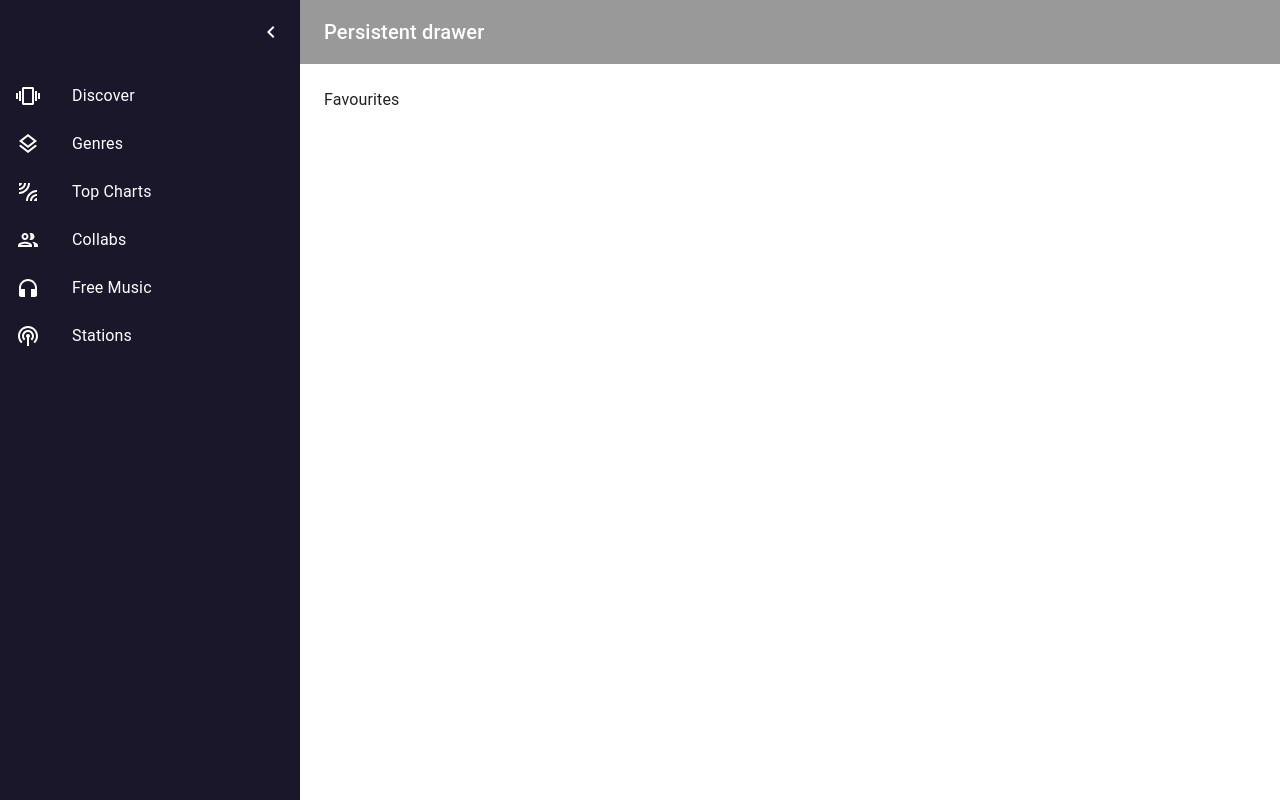
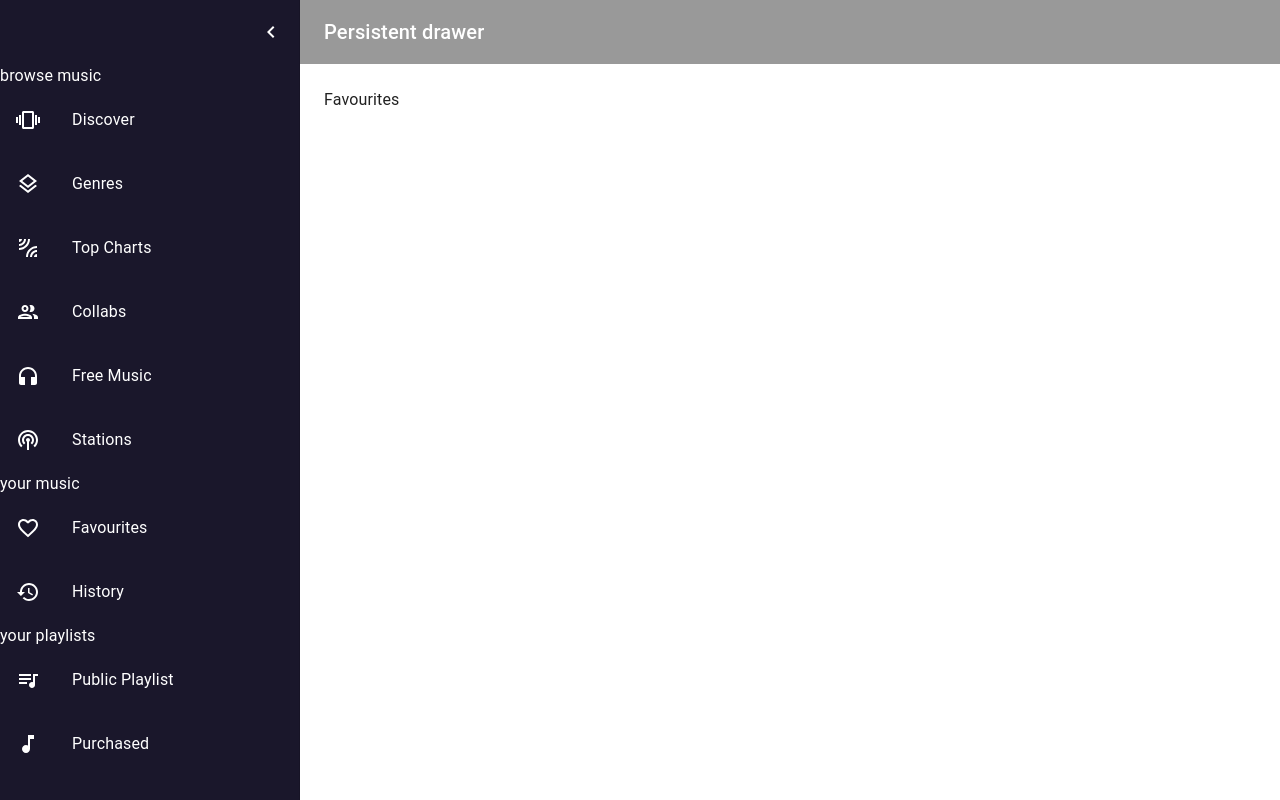
Before and after one commit to ShahzodZiyodullayev/music, a React (Create React App) app: page /favourites in a window 1280 px wide. Built offline with nearby package versions, Linux system fonts and the light colour scheme.

Commit message:
navlink split submenu

```diff
--- a/src/layouts/MainLayout.jsx
+++ b/src/layouts/MainLayout.jsx
@@ -14,6 +14,7 @@ import {
   ListItemButton,
   ListItemIcon,
   ListItemText,
+  Grid,
 } from "@mui/material";
 import MuiAppBar from "@mui/material/AppBar";
 import MenuIcon from "@mui/icons-material/Menu";
@@ -130,19 +131,28 @@ const MainLayout = () => {
             )}
           </IconButton>
         </DrawerHeader>
+        {generalNavLinks.map((text, index) => (
+          <Grid key={index}>
+            <Typography color="#fff" variant="body1">
+              {text.menuLabel}
+            </Typography>
+            {text.children.map((e, i) => (
               <List>
-          {generalNavLinks.map((text, index) => (
-            <ListItem key={text} disablePadding>
+                <ListItem key={e.label} disablePadding>
                   <ListItemButton>
-                <ListItemIcon sx={{ color: "#fff" }}>{text.icons}</ListItemIcon>
+                    <ListItemIcon sx={{ color: "#fff" }}>
+                      {e.icons}
+                    </ListItemIcon>
                     <ListItemText
-                  primary={text.label}
+                      primary={e.label}
                       sx={{ color: "#fff", textTransform: "capitalize" }}
                     />
                   </ListItemButton>
                 </ListItem>
+              </List>
             ))}
-        </List>
+          </Grid>
+        ))}
       </Drawer>
       <Main open={open}>
         <DrawerHeader />
--- a/src/static/navLinks.js
+++ b/src/static/navLinks.js
@@ -5,13 +5,38 @@ import {
   Headphones,
   PeopleOutlined,
   LeakAdd,
+  FavoriteBorder,
+  Restore,
+  QueueMusic,
+  MusicNote,
+  PlaylistAdd,
 } from "@mui/icons-material";
 
 export const generalNavLinks = [
+  {
+    menuLabel: "browse music",
+    children: [
       { label: "discover", icons: <Vibration /> },
       { label: "genres", icons: <LayersOutlined /> },
       { label: "top charts", icons: <LeakAdd /> },
       { label: "collabs", icons: <PeopleOutlined /> },
       { label: "free music", icons: <Headphones /> },
       { label: "stations", icons: <Podcasts /> },
+    ],
+  },
+  {
+    menuLabel: "your music",
+    children: [
+      { label: "favourites", icons: <FavoriteBorder /> },
+      { label: "history", icons: <Restore /> },
+    ],
+  },
+  {
+    menuLabel: "your playlists",
+    children: [
+      { label: "public playlist", icons: <QueueMusic /> },
+      { label: "purchased", icons: <MusicNote /> },
+      { label: "my first playlist", icons: <PlaylistAdd /> },
+    ],
+  },
 ];
```
Lines whose indentation alone changed are shown as unchanged.
